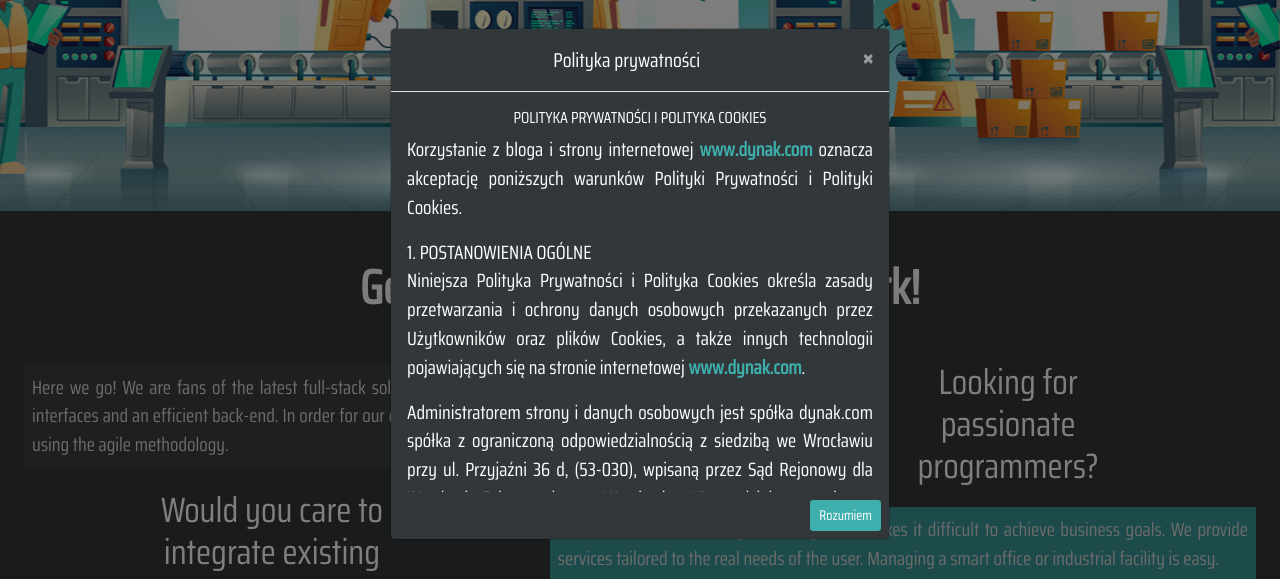
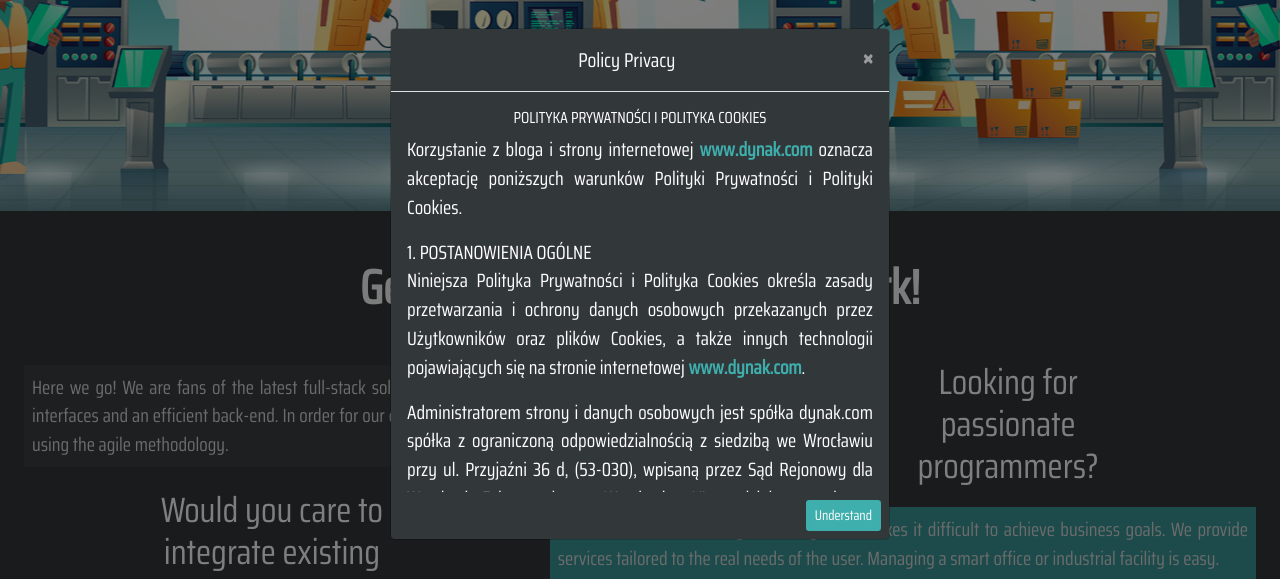
Before and after one commit to dynak-com/website, a React (Create React App) app: page / in a window 1280 px wide. Both pictures are taken after a click on the element "RODO". Shown: the part 407-986 px from the top of the page. Built offline with nearby package versions, Linux system fonts and the light colour scheme; a web font is replaced by a local one.

Commit message:
Modals translated

```diff
--- a/src/components/modal-privacy-policy/modal-privacy-policy.component.jsx
+++ b/src/components/modal-privacy-policy/modal-privacy-policy.component.jsx
@@ -1,42 +1,45 @@
 import React from 'react';
 import RODOContent from '../rodo-and-privacy-policy/rodo.component';
-import styles from './styles.module.css'
-
+import { useTranslation } from 'react-i18next';
+import styles from './styles.module.css';
 
 const ModalForPrivacyPolicy = React.forwardRef((props, ref) => {
     const { content } = props;
     const modalId = content.modal_id;
+    const { t } = useTranslation();
     return (
         <div
-      className='modal fade'
+            className="modal fade"
             id={modalId}
             ref={ref}
-      tabIndex='-1'
-      role='dialog'
+            tabIndex="-1"
+            role="dialog"
             aria-labelledby={modalId}
-      aria-hidden='true'
+            aria-hidden="true"
         >
-      <div className={ `modal-dialog text-center ${ styles.modalDialog }` }  role='document'>
-        <div className={ `modal-content ${ styles.modalContent }` }>
-          <div className='modal-header'>
-            <h5 className='modal-title w-100' id={`${modalId}Label`}>
-              {content.thanks}
+            <div className={`modal-dialog text-center ${styles.modalDialog}`} role="document">
+                <div className={`modal-content ${styles.modalContent}`}>
+                    <div className="modal-header">
+                        <h5 className="modal-title w-100" id={`${modalId}Label`}>
+                            {t(content.thanks)}
                         </h5>
                         <button
-              type='button'
-              className={ `close ${ styles.closeSign }` }
-              data-dismiss='modal'
-              aria-label='Close'
+                            type="button"
+                            className={`close ${styles.closeSign}`}
+                            data-dismiss="modal"
+                            aria-label="Close"
                         >
-              <span className='close-sign' aria-hidden='true'>&times;</span>
+                            <span className="close-sign" aria-hidden="true">
+                                &times;
+                            </span>
                         </button>
                     </div>
-          <div className={ `modal-body ${ styles.privacyContainer }` }>
+                    <div className={`modal-body ${styles.privacyContainer}`}>
                         <RODOContent />
                     </div>
-          <div className='text-right p-2'>
-            <button type='button' className={ `btn btn-sm ${ styles.rodoCompButton }` } data-dismiss='modal'>
-              {content.close}
+                    <div className="text-right p-2">
+                        <button type="button" className={`btn btn-sm ${styles.rodoCompButton}`} data-dismiss="modal">
+                            {t(content.close)}
                         </button>
                     </div>
                 </div>
--- a/src/content.json
+++ b/src/content.json
@@ -175,16 +175,16 @@
       "modal_error": {
         "modal_id": "modal_error",
         "error_message": true,
-        "thanks": "Niestety :(",
-        "sent": "Twoja wiadomość nie została wysłana. Nastąpił błąd po stronie serwera. Spróbuj ponownie później. Przepraszamy!",
-        "close": "Zamknij"
+        "thanks": "modal_error.thanks",
+        "sent": "modal_error.sent",
+        "close": "modal_error.close"
       },
       "modal_privacy_policy": {
         "modal_id": "modal_privacy_policy",
         "error_message": null,
-        "thanks": "Polityka prywatności",
-        "sent": "Lorem ipsum dolor sit amet, consectetur adipiscing elit. Aenean non nibh justo. Quisque aliquam dignissim magna, vitae consectetur ipsum vestibulum non. Ut vehicula tincidunt lorem nec consectetur. Class aptent taciti sociosqu ad litora torquent per conubia nostra, per inceptos himenaeos. Sed non tristique nisi. Nullam a malesuada metus. Suspendisse nec est porttitor, luctus nunc in, maximus erat. Sed faucibus felis ac malesuada vehicula. Suspendisse pharetra vulputate elit in scelerisque. Suspendisse vitae mi suscipit, ultricies nunc in, suscipit lorem. Pellentesque magna felis, convallis vitae ante egestas, placerat interdum est. Proin ligula neque, sollicitudin in dui laoreet, auctor egestas orci. Duis auctor condimentum mollis. Morbi varius consectetur neque, eget dapibus quam lacinia at. Suspendisse ac augue viverra, rutrum eros sit amet, facilisis velit.",
-        "close": "Rozumiem"
+        "thanks": "modal_privacy_policy.thanks",
+        "sent": "modal_privacy_policy.sent",
+        "close": "modal_privacy_policy.close"
       }
     },
     "error": "Nie ma takiej strony! :("
--- a/src/internationalization/locales/en/translation.json
+++ b/src/internationalization/locales/en/translation.json
@@ -64,5 +64,15 @@
 		"thanks": "Thank you :)",
 		"sent": "Your message has been sent.",
 		"close": "Close"
+	},
+	"modal_error": {
+		"thanks": "Unfortunately :(",
+		"sent": "Your message hasn't been sent. There have been an error on the server side. Try again later. Sorry!",
+		"close": "Close"
+	},
+	"modal_privacy_policy": {
+		"thanks": "Policy Privacy",
+		"sent": "Lorem ipsum dolor sit amet, consectetur adipiscing elit. Aenean non nibh justo. Quisque aliquam dignissim magna, vitae consectetur ipsum vestibulum non. Ut vehicula tincidunt lorem nec consectetur. Class aptent taciti sociosqu ad litora torquent per conubia nostra, per inceptos himenaeos. Sed non tristique nisi. Nullam a malesuada metus. Suspendisse nec est porttitor, luctus nunc in, maximus erat. Sed faucibus felis ac malesuada vehicula. Suspendisse pharetra vulputate elit in scelerisque. Suspendisse vitae mi suscipit, ultricies nunc in, suscipit lorem. Pellentesque magna felis, convallis vitae ante egestas, placerat interdum est. Proin ligula neque, sollicitudin in dui laoreet, auctor egestas orci. Duis auctor condimentum mollis. Morbi varius consectetur neque, eget dapibus quam lacinia at. Suspendisse ac augue viverra, rutrum eros sit amet, facilisis velit.",
+		"close": "Understand"
 	}
 }
--- a/src/internationalization/locales/pl/translation.json
+++ b/src/internationalization/locales/pl/translation.json
@@ -60,11 +60,19 @@
 			"send": "Wyślij"
 		}
 	},
-	"modal": {
-		"modal_ok": {
-			"thanks": "Dziękujemy :)",
-			"sent": "Twoja wiadomość została wysłana.",
-			"close": "Zamknij"
-		}
+	"modal_ok": {
+		"thanks": "Dziękujemy :)",
+		"sent": "Twoja wiadomość została wysłana.",
+		"close": "Zamknij"
+	},
+	"modal_error": {
+		"thanks": "Niestety :(",
+		"sent": "Twoja wiadomość nie została wysłana. Nastąpił błąd po stronie serwera. Spróbuj ponownie później. Przepraszamy!",
+		"close": "Zamknij"
+	},
+	"modal_privacy_policy": {
+		"thanks": "Polityka prywatności",
+		"sent": "Lorem ipsum dolor sit amet, consectetur adipiscing elit. Aenean non nibh justo. Quisque aliquam dignissim magna, vitae consectetur ipsum vestibulum non. Ut vehicula tincidunt lorem nec consectetur. Class aptent taciti sociosqu ad litora torquent per conubia nostra, per inceptos himenaeos. Sed non tristique nisi. Nullam a malesuada metus. Suspendisse nec est porttitor, luctus nunc in, maximus erat. Sed faucibus felis ac malesuada vehicula. Suspendisse pharetra vulputate elit in scelerisque. Suspendisse vitae mi suscipit, ultricies nunc in, suscipit lorem. Pellentesque magna felis, convallis vitae ante egestas, placerat interdum est. Proin ligula neque, sollicitudin in dui laoreet, auctor egestas orci. Duis auctor condimentum mollis. Morbi varius consectetur neque, eget dapibus quam lacinia at. Suspendisse ac augue viverra, rutrum eros sit amet, facilisis velit.",
+		"close": "Rozumiem"
 	}
 }
```
Lines whose indentation alone changed are shown as unchanged.
